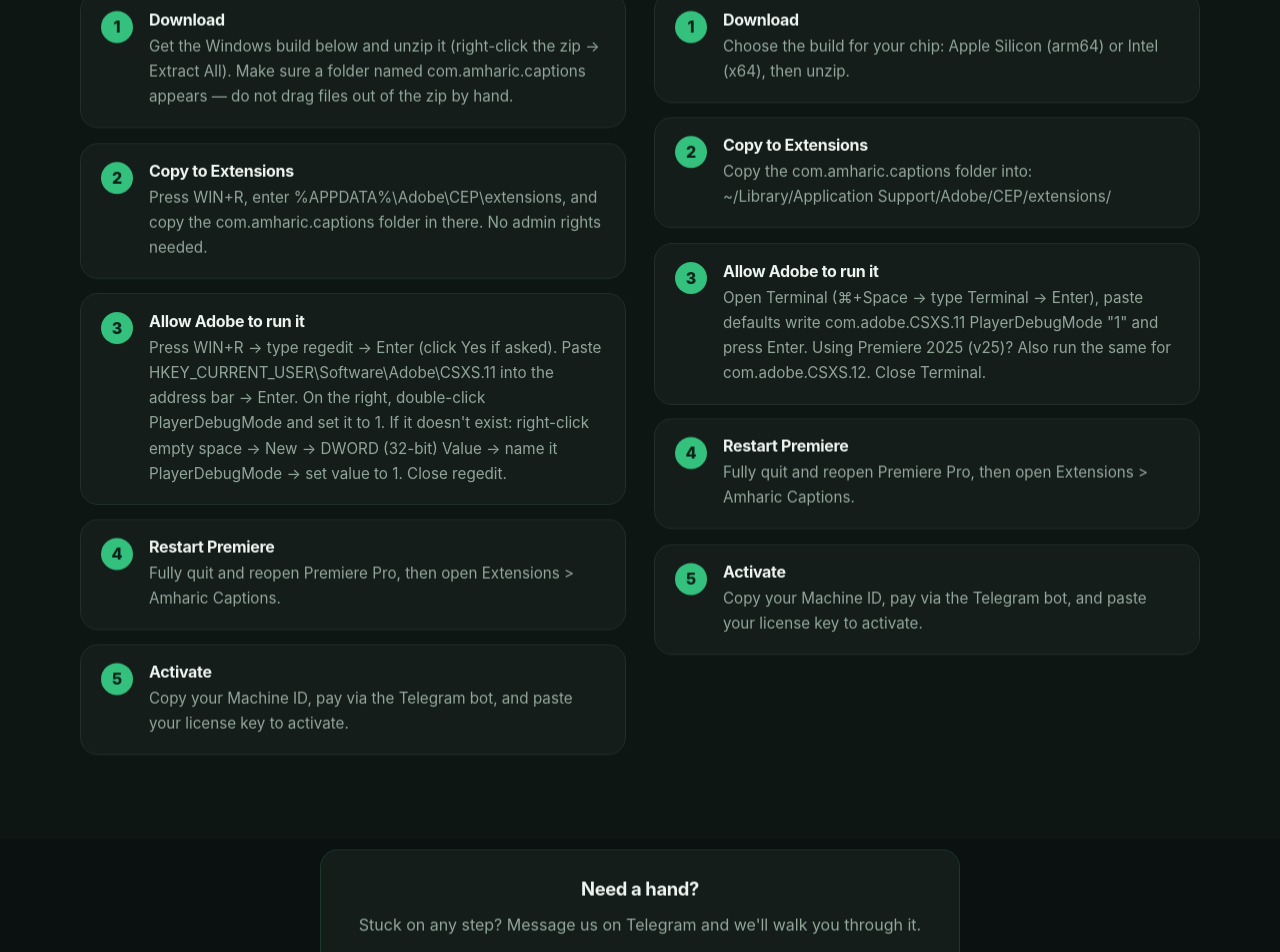
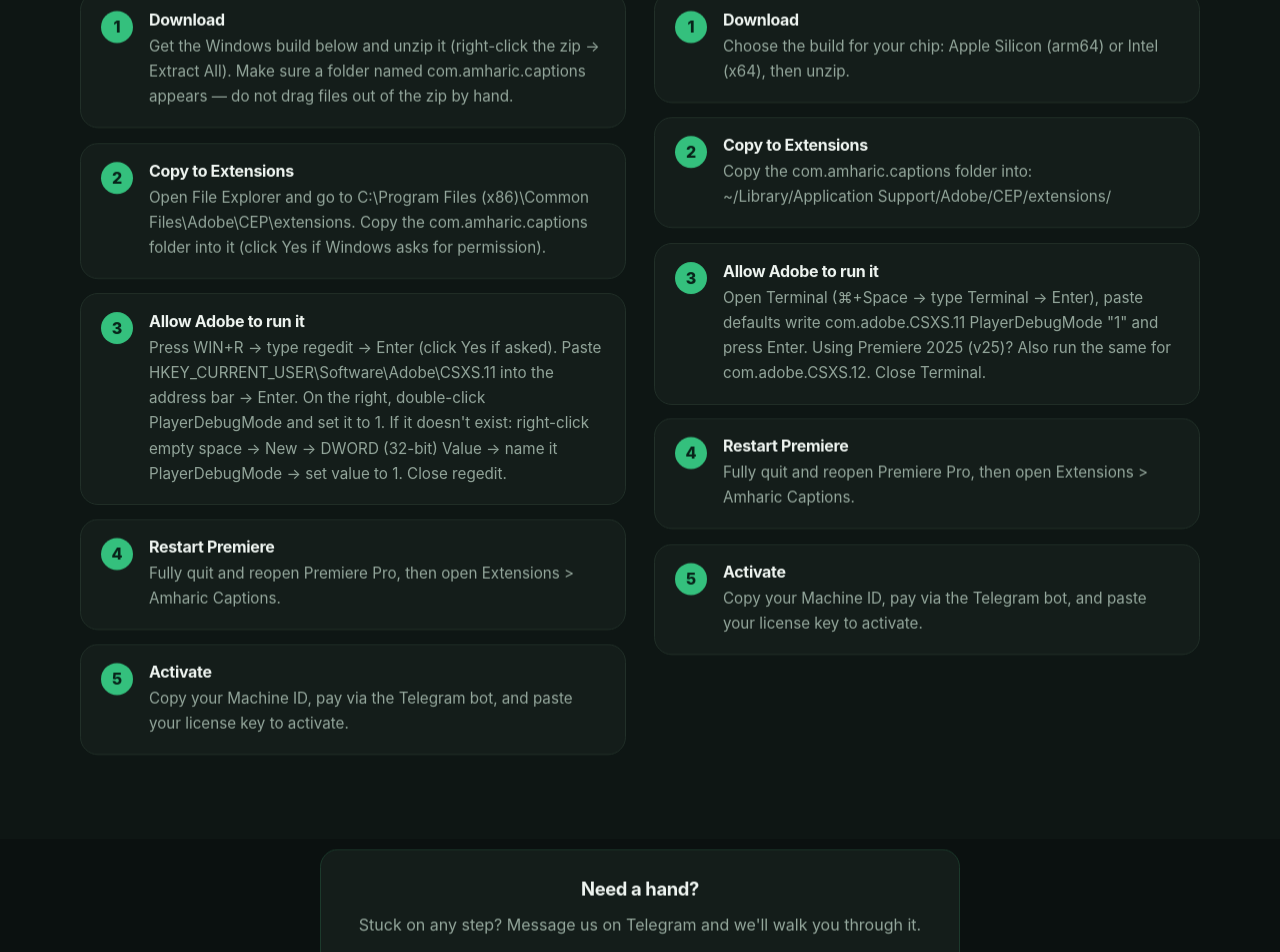
Before and after one commit to kaleb21-19/amharic_caption, a Next.js app in the folder website/: page /install in a window 1280 px wide. Shown: the part 1047-1999 px from the top of the page. Built offline with nearby package versions, Linux system fonts and the light colour scheme.

Commit message:
fix(site): correct Windows CEP extensions path

```diff
--- a/website/app/install/page.jsx
+++ b/website/app/install/page.jsx
@@ -9,7 +9,7 @@ export const metadata = {
 
 const winSteps = [
   { t: "Download", c: "Get the Windows build below and unzip it (right-click the zip → Extract All). Make sure a folder named com.amharic.captions appears — do not drag files out of the zip by hand." },
-  { t: "Copy to Extensions", c: "Press WIN+R, enter %APPDATA%\\Adobe\\CEP\\extensions, and copy the com.amharic.captions folder in there. No admin rights needed." },
+  { t: "Copy to Extensions", c: "Open File Explorer and go to C:\\Program Files (x86)\\Common Files\\Adobe\\CEP\\extensions. Copy the com.amharic.captions folder into it (click Yes if Windows asks for permission)." },
   { t: "Allow Adobe to run it", c: "Press WIN+R → type regedit → Enter (click Yes if asked). Paste HKEY_CURRENT_USER\\Software\\Adobe\\CSXS.11 into the address bar → Enter. On the right, double-click PlayerDebugMode and set it to 1. If it doesn't exist: right-click empty space → New → DWORD (32-bit) Value → name it PlayerDebugMode → set value to 1. Close regedit." },
   { t: "Restart Premiere", c: "Fully quit and reopen Premiere Pro, then open Extensions > Amharic Captions." },
   { t: "Activate", c: "Copy your Machine ID, pay via the Telegram bot, and paste your license key to activate." },
```
